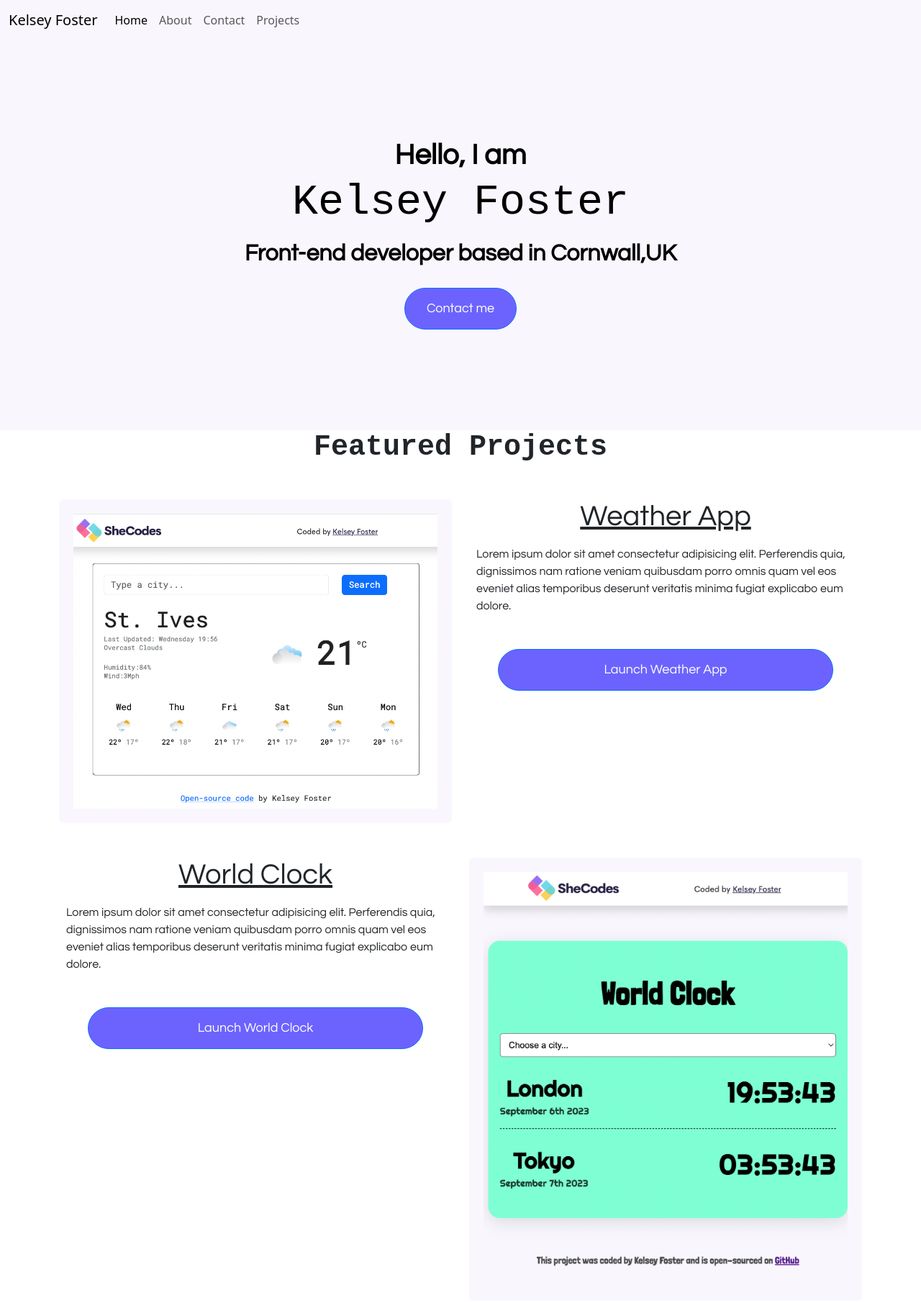
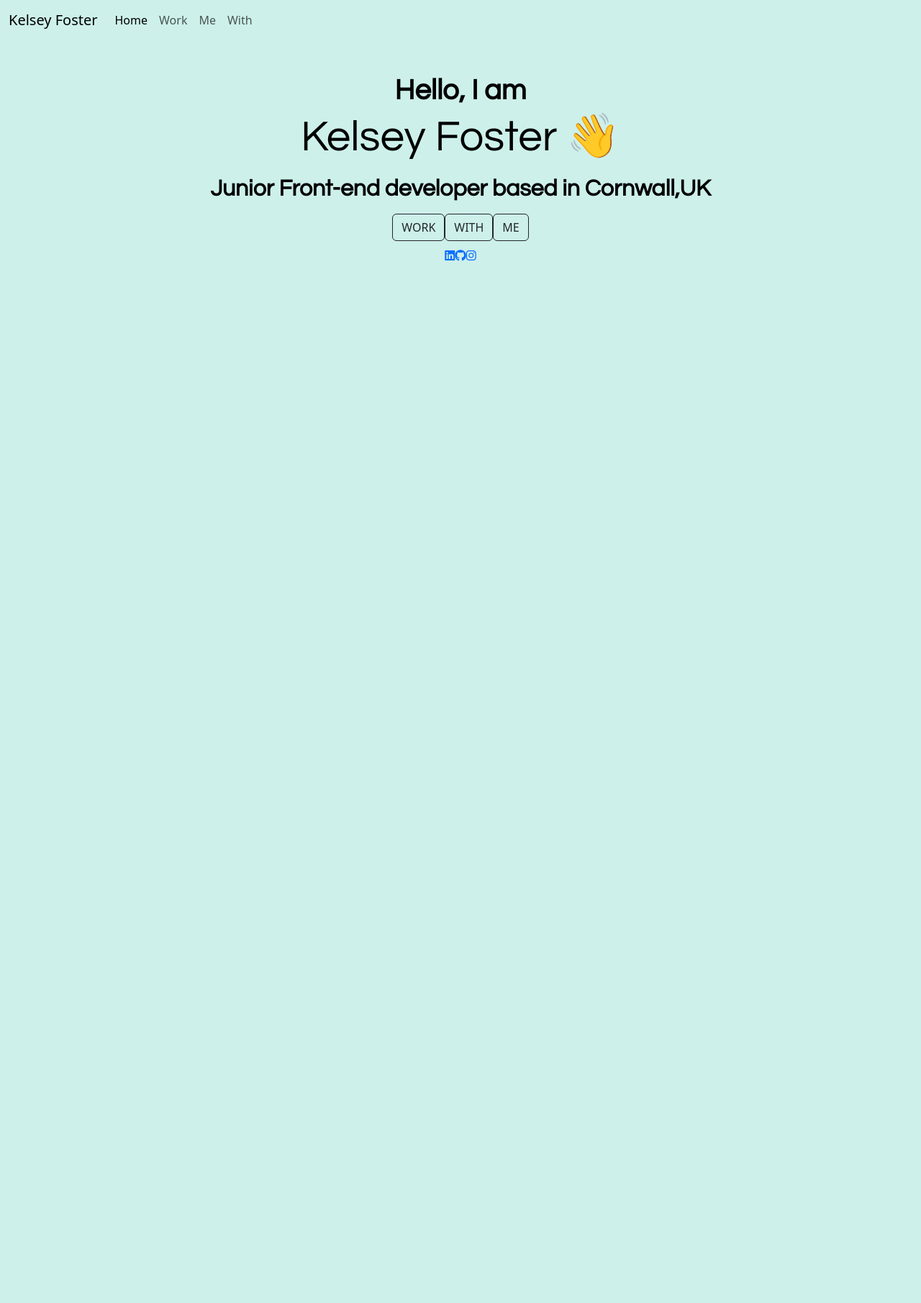
Before and after one commit to 04kelfos/Personal-Portfolio, a plain HTML site: page index.html in a window 1280 px wide. Shown: the top 1811 px of the page at 72% size. After the commit the page ends 800 px from the top, so only its background shows below. Drawn offline with nearby package versions, Linux system fonts and the light colour scheme; a web font is replaced by a local one.

Commit message:
Changed Colour

```diff
--- a/CSS/style.css
+++ b/CSS/style.css
@@ -1,17 +1,19 @@
 :root {
-  --hero-color: #f9f7fd;
+  --hero-color: #cdf0ea;
   --heading-font-family: "Victor Mono", monospace;
   --default-font-family: "Questrial", sans-serif;
   --branding-color: #6c63ff;
 }
 /* indexpage */
-.hero {
+body {
   background-color: var(--hero-color);
   text-align: center;
-  padding: 140px 20px;
+}
+.hero {
+  margin-top: 50px;
 }
 .hero h1 {
-  font-family: var(--heading-font-family);
+  font-family: var(--default-font-family);
   color: black;
   font-size: 60px;
   line-height: 1.5;
@@ -29,15 +31,21 @@
   color: black;
   font-weight: bold;
 }
+.button-container {
+  display: flex;
+  justify-content: center;
+  margin-top: 15px;
+  margin-bottom: 8px;
+}
 .btn-primary {
   background-color: var(--branding-color);
   border-radius: 30px;
   color: white;
   font-size: 18px;
   line-height: 26px;
-  padding: 15px 30px;
   font-family: var(--default-font-family);
   margin-top: 20px;
+  margin-left: 10px;
 }
 .featured h2 {
   font-family: var(--default-font-family);
@@ -75,6 +83,36 @@
 .navbar {
   background-color: var(--hero-color);
 }
+.wave {
+  animation-name: wave-animation; /* Name of @keyframes element below */
+  animation-duration: 0.75s; /* Wave speed */
+  animation-iteration-count: infinite;
+  animation-timing-function: linear;
+  animation-play-state: paused;
+  transform-origin: 70% 70%; /* Pivot from bottom-left palm */
+  display: inline-block;
+  font-size: 60px;
+}
+
+.wave:hover {
+  animation-play-state: running; /* Play animation on mouse hover */
+}
+
+@keyframes wave-animation {
+  0% {
+    transform: rotate(0deg);
+  }
+  25% {
+    transform: rotate(-10deg);
+  }
+  75% {
+    transform: rotate(12deg);
+  }
+  100% {
+    transform: rotate(0deg);
+  }
+}
+
 /* the .about-section */
 
 .about-section h1 {
--- a/index.html
+++ b/index.html
@@ -66,17 +66,15 @@
               >
             </li>
             <li class="nav-item">
-              <a class="nav-link" href="/about.html" title="about">About</a>
-            </li>
-            <li class="nav-item">
-              <a class="nav-link" href="/contact.html" title="contact"
-                >Contact</a
+              <a class="nav-link" href="/projects.html" title="projects"
+                >Work</a
               >
             </li>
             <li class="nav-item">
-              <a class="nav-link" href="/projects.html" title="projects"
-                >Projects</a
-              >
+              <a class="nav-link" href="/about.html" title="about">Me</a>
+            </li>
+            <li class="nav-item">
+              <a class="nav-link" href="/contact.html" title="contact">With</a>
             </li>
           </ul>
         </div>
@@ -84,115 +82,15 @@
     </nav>
     <div class="hero">
       <p>Hello, I am</p>
-      <h1>Kelsey Foster</h1>
-      <h2>Front-end developer based in Cornwall,UK</h2>
-      <a href="/contact.html" class="btn btn-primary">Contact me</a>
+      <h1>Kelsey Foster <span class="wave">👋</span></h1>
+      <h2>Junior Front-end developer based in Cornwall,UK</h2>
+      <div class="button-container">
+        <a href="/contact.html" class="btn btn-outline-dark">WORK</a>
+        <a href="/contact.html" class="btn btn-outline-dark">WITH</a>
+        <a href="/contact.html" class="btn btn-outline-dark">ME</a>
+      </div>
     </div>
     <div class="container">
-      <h2 class="feature">Featured Projects</h2>
-
-      <div class="featured">
-        <div class="row mt-5">
-          <div class="col-md-6">
-            <img
-              src="/images/Weather App.png"
-              class="img-fluid rounded d-none d-sm-block"
-              alt="weather-app"
-            />
-          </div>
-          <div class="col-md-6">
-            <h2 class="mb-3 text-start">Weather App</h2>
-            <p>
-              Lorem ipsum dolor sit amet consectetur adipisicing elit.
-              Perferendis quia, dignissimos nam ratione veniam quibusdam porro
-              omnis quam vel eos eveniet alias temporibus deserunt veritatis
-              minima fugiat explicabo eum dolore.
-            </p>
-            <div class="mt-5">
-              <a
-                href="https://www.shecodes.io/workshops/shecodes-plus-b8b83176-3920-49b8-80c7-26a7f80ce01a/projects/1791104"
-                target="_blank"
-                class="btn btn-primary"
-                title="weather-app-project"
-                >Launch Weather App</a
-              >
-            </div>
-          </div>
-        </div>
-        <div class="row mt-5">
-          <div class="col-md-6">
-            <h2 class="mb-3 text-start">World Clock</h2>
-            <p>
-              Lorem ipsum dolor sit amet consectetur adipisicing elit.
-              Perferendis quia, dignissimos nam ratione veniam quibusdam porro
-              omnis quam vel eos eveniet alias temporibus deserunt veritatis
-              minima fugiat explicabo eum dolore.
-            </p>
-            <div class="mt-5">
-              <a
-                href="https://www.shecodes.io/workshops/shecodes-plus-add-on-5a1bd090-800b-4dbf-8c50-5bba2d89cc26/projects/1807428"
-                target="_blank "
-                class="btn btn-primary"
-                title="world-clock-project"
-                >Launch World Clock</a
-              >
-            </div>
-          </div>
-          <div class="col-md-6">
-            <img
-              src="/images/World clock.png"
-              class="img-fluid rounded d-none d-sm-block"
-              alt="world-clock-project"
-            />
-          </div>
-        </div>
-        <div class="row mt-5">
-          <div class="col-md-6">
-            <img
-              src="/images/Manga project.png"
-              class="img-fluid rounded d-none d-sm-block"
-              alt="manga-page"
-            />
-          </div>
-          <div class="col-md-6">
-            <h2 class="mb-3 text-start">Manga Page</h2>
-            <p>
-              Lorem ipsum dolor sit amet consectetur adipisicing elit.
-              Perferendis quia, dignissimos nam ratione veniam quibusdam porro
-              omnis quam vel eos eveniet alias temporibus deserunt veritatis
-              minima fugiat explicabo eum dolore.
-            </p>
-            <div class="mt-5">
-              <a
-                href="https://www.shecodes.io/workshops/shecodes-basics-add-on-b1da1de0-9f8b-46ca-90de-15a9b1c99596/projects/1793839"
-                target="_blank"
-                class="btn btn-primary"
-                title="manga-page-project"
-                >Launch Manga Page
-              </a>
-            </div>
-          </div>
-        </div>
-      </div>
-      <footer>
-        <div
-          class="contact-box d-flex justify-content-between mb-3 d-none d-md-flex"
-        >
-          <div>
-            <h3>Work Inquiry</h3>
-            <p class="text-muted">Let's work together</p>
-          </div>
-          <div>
-            <a href="/contact.html" class="bottom btn btn-primary"
-              >Contact me
-            </a>
-          </div>
-        </div>
-        <div class="d-flex justify-content-center mb-5">
-          <a href="mailto:kelseybetty@hotmail.com" class="email-link"
-            >kelseybetty@hotmail.com</a
-          >
-        </div>
       <div class="social-links d-flex justify-content-center mb-5">
         <a href="https://www.linkedin.com/in/kelsey-foster96/" target="_blank"
           ><i class="fa-brands fa-linkedin"></i
@@ -204,7 +102,7 @@
           ><i class="fa-brands fa-instagram"></i
         ></a>
       </div>
-      </footer>
     </div>
+    <footer></footer>
   </body>
 </html>
```
Also changed, not shown: 1 other file. Lines whose indentation alone changed are shown as unchanged.
